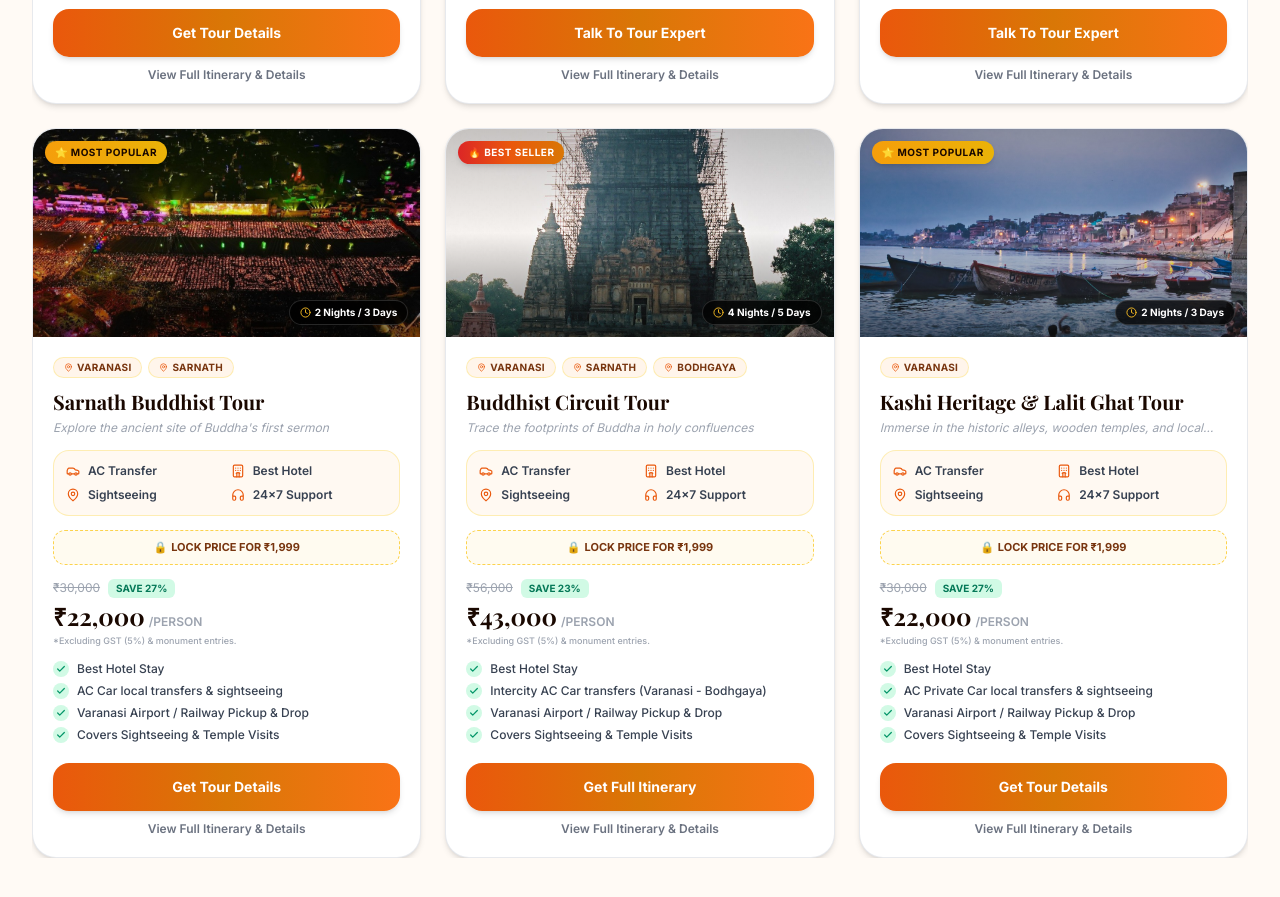
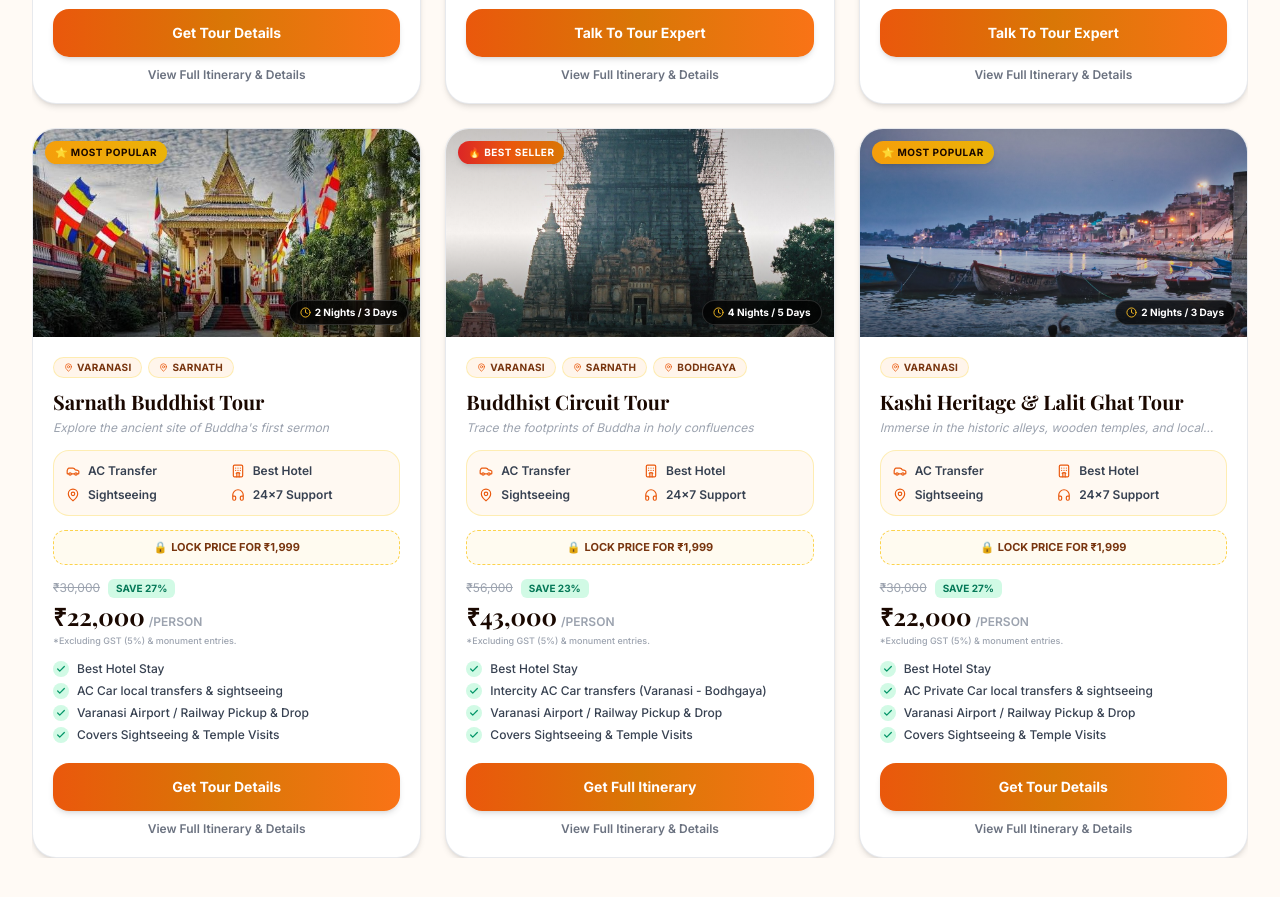
Before and after one commit to ayodhyadharsha-max/kashidarshan, a Next.js app: page / in a window 1280 px wide. Shown: the part 5280-6177 px from the top of the page. Built offline with nearby package versions, Linux system fonts and the light colour scheme.

Commit message:
Update Sarnath Buddhist Tour package image with uploaded Sarnath Thai Temple photo

```diff
--- a/components/Packages.tsx
+++ b/components/Packages.tsx
@@ -292,7 +292,7 @@ export const packages = [
     cities: ["Varanasi", "Sarnath"],
     price: 22000,
     originalPrice: 30000,
-    image: "/destinations/deepotsav-aerial-ayodhya.jpg",
+    image: "/destinations/sarnath-thai-temple.jpg",
     popular: false,
     featured: false,
     ctaText: "Get Tour Details",
```
Also changed, not shown: public/destinations/sarnath-thai-temple.jpg (added).
